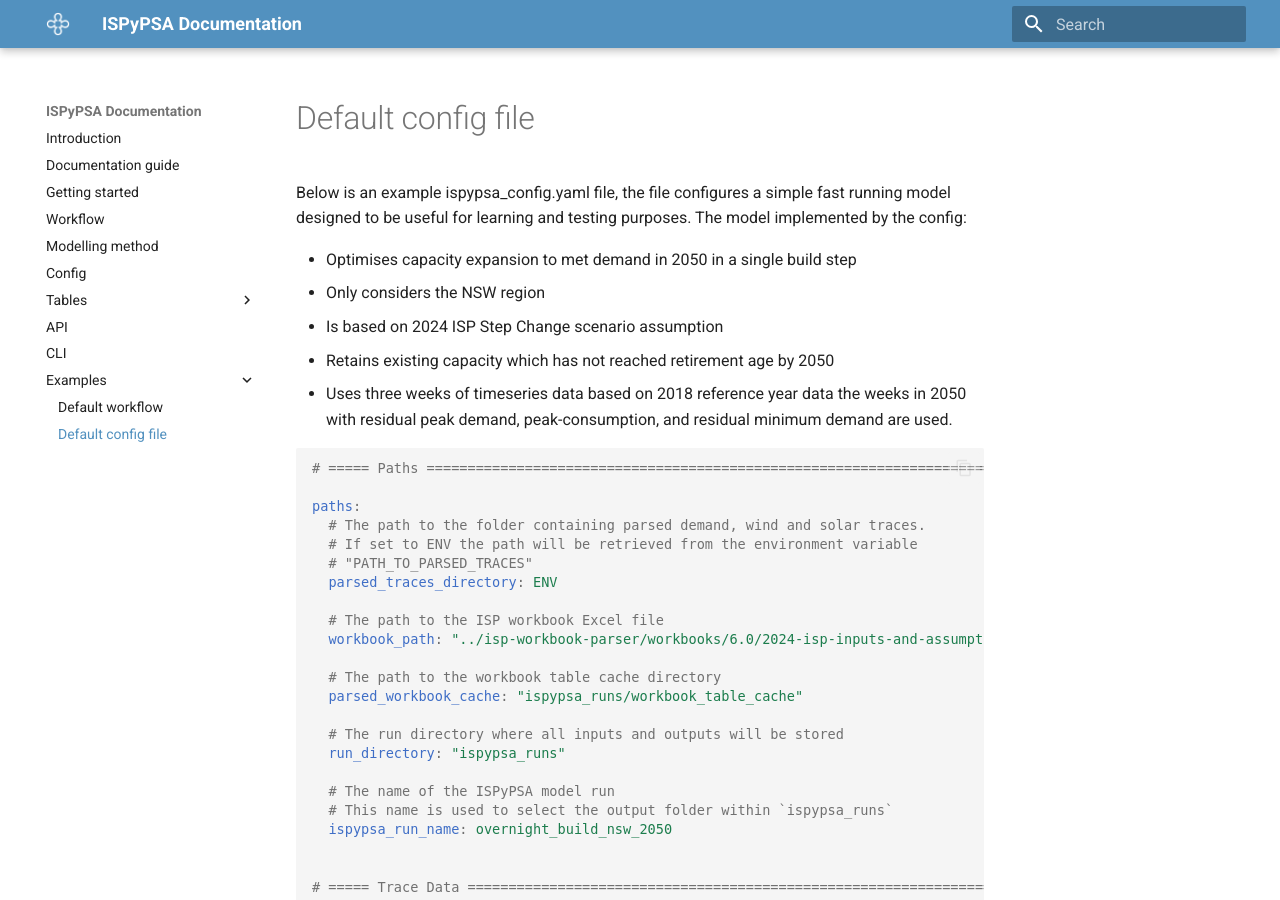
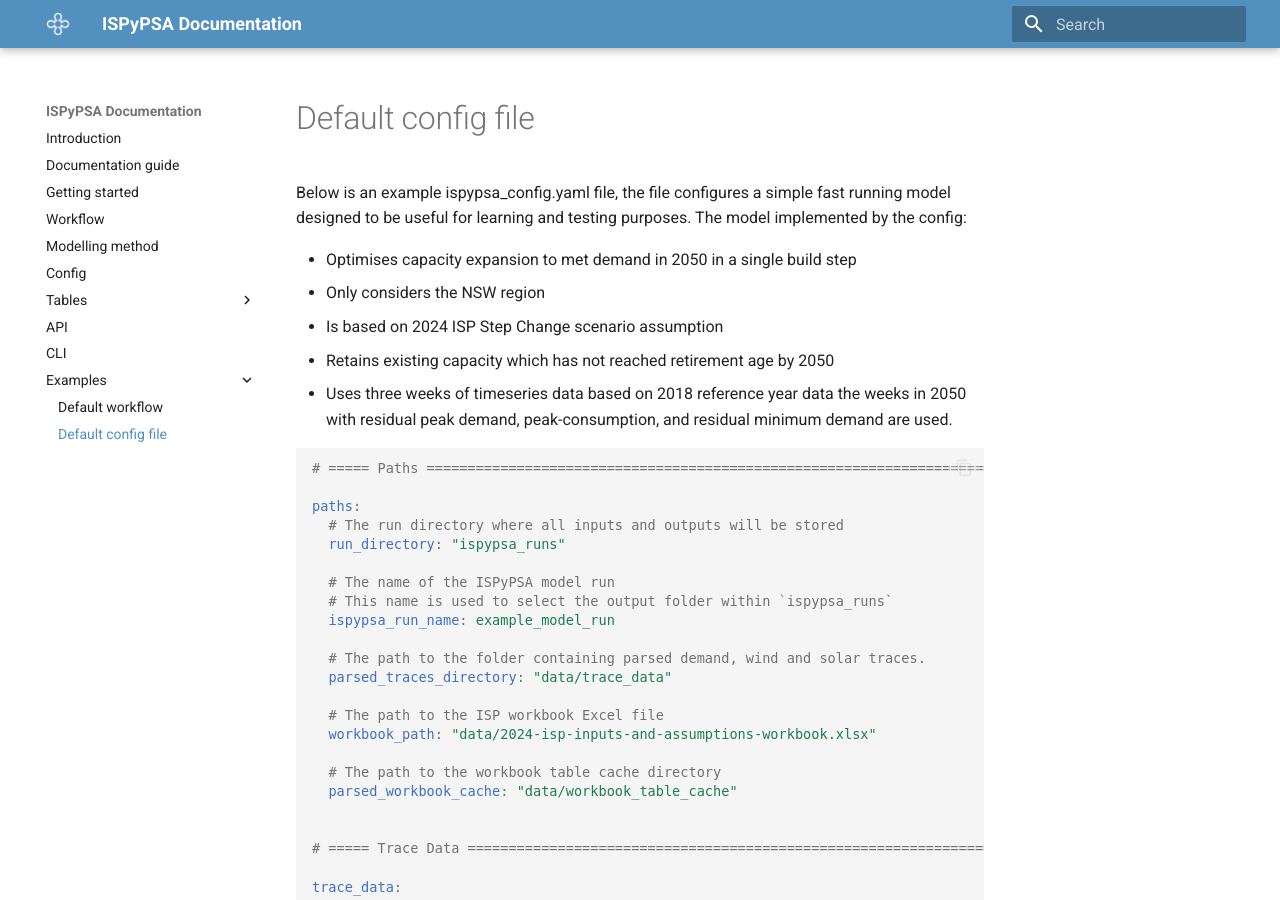
Before and after one commit to Open-ISP/ISPyPSA, an MkDocs documentation site: the page built from docs/examples/example_config.md, in a window 1280 px wide and 900 px high. Built offline with MkDocs 1.6.1 and Material for MkDocs 9.7.7, drawn with Linux system fonts in a browser that asks for light colours.

```diff
--- a/ispypsa_config.yaml
+++ b/ispypsa_config.yaml
@@ -1,23 +1,21 @@
 # ===== Paths ==========================================================================
 
 paths:
-  # The path to the folder containing parsed demand, wind and solar traces.
-  # If set to ENV the path will be retrieved from the environment variable
-  # "PATH_TO_PARSED_TRACES"
-  parsed_traces_directory: ENV
-
-  # The path to the ISP workbook Excel file
-  workbook_path: "../isp-workbook-parser/workbooks/6.0/2024-isp-inputs-and-assumptions-workbook.xlsx"
-
-  # The path to the workbook table cache directory
-  parsed_workbook_cache: "ispypsa_runs/workbook_table_cache"
-
   # The run directory where all inputs and outputs will be stored
   run_directory: "ispypsa_runs"
 
   # The name of the ISPyPSA model run
   # This name is used to select the output folder within `ispypsa_runs`
-  ispypsa_run_name: overnight_build_nsw_2050
+  ispypsa_run_name: example_model_run
+
+  # The path to the folder containing parsed demand, wind and solar traces.
+  parsed_traces_directory: "data/trace_data"
+
+  # The path to the ISP workbook Excel file
+  workbook_path: "data/2024-isp-inputs-and-assumptions-workbook.xlsx"
+
+  # The path to the workbook table cache directory
+  parsed_workbook_cache: "data/workbook_table_cache"
 
 
 # ===== Trace Data =====================================================================
--- a/pyproject.toml
+++ b/pyproject.toml
@@ -26,7 +26,7 @@ dependencies = [
     "mkdocs-material>=9.6.18",
 ]
 readme = "README.md"
-requires-python = ">= 3.10"
+requires-python = ">=3.10,<3.13"
 
 [project.scripts]
 ispypsa = "ispypsa.cli.cli:main"
```
Also changed, not shown: README.md (+1 -1 lines), docs/api.md (+2 -2 lines), docs/getting_started.md (+5 -6 lines), 2 other files.
